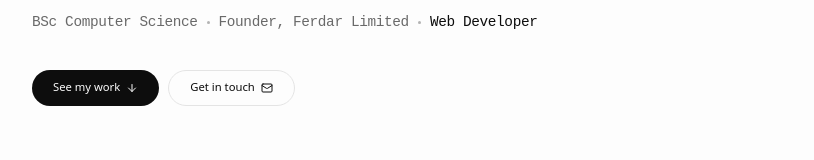
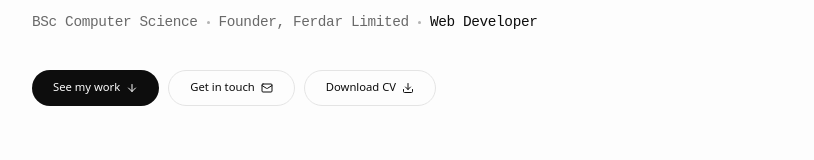
Before and after one commit to dlert/portfolio, a React (Vite) app: page / in a window 1280 px wide. Shown: the part 436-596 px from the top of the page, without its empty margins (224-1038 px from the left). Built offline with nearby package versions, Linux system fonts and the light colour scheme.

Commit message:
Download CV button in hero

```diff
--- a/src/components/hero.tsx
+++ b/src/components/hero.tsx
@@ -1,6 +1,6 @@
 import { motion, useScroll, useTransform } from 'motion/react'
 import { useRef } from 'react'
-import { ArrowDown, Mail } from 'lucide-react'
+import { ArrowDown, Download, Mail } from 'lucide-react'
 import { Button } from '@/components/ui/button'
 import { ease } from '@/lib/motion'
 
@@ -63,6 +63,12 @@ export function Hero() {
               <Mail className="size-4 transition-transform duration-500 ease-[cubic-bezier(.22,1,.36,1)] group-hover:-translate-y-0.5" />
             </a>
           </Button>
+          <Button asChild size="lg" variant="outline" className="group">
+            <a href="/Adeniyi-Oluwaferanmi-CV.pdf" download="Adeniyi Oluwaferanmi CV.pdf">
+              Download CV
+              <Download className="size-4 transition-transform duration-500 ease-[cubic-bezier(.22,1,.36,1)] group-hover:translate-y-0.5" />
+            </a>
+          </Button>
         </motion.div>
       </motion.div>
     </section>
```
